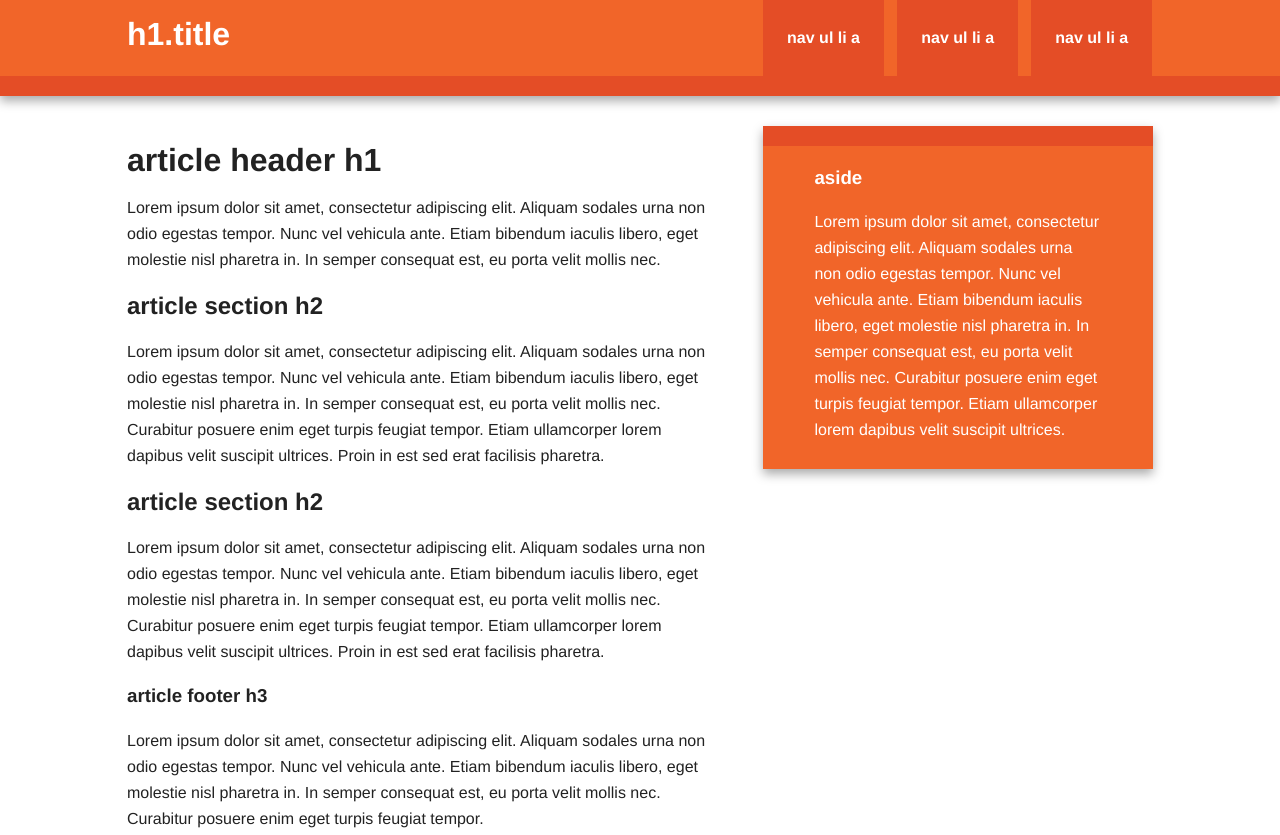
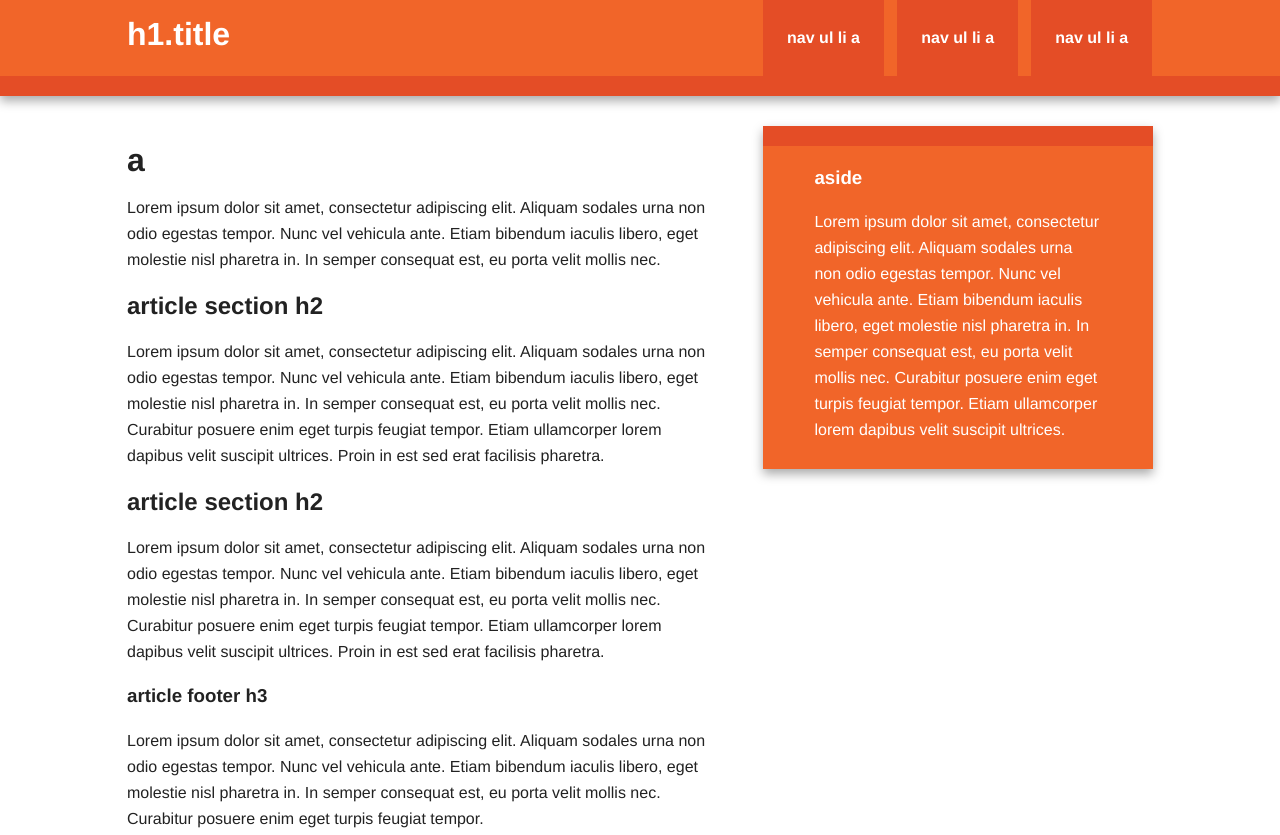
Before and after one commit to MahaKahlah/Test-repo, a plain HTML site: page index.html in a window 1280 px wide. Shown: the top 835 px of the page. Drawn offline with nearby package versions, Linux system fonts and the light colour scheme.

Commit message:
3rd commit

```diff
--- a/index.html
+++ b/index.html
@@ -39,7 +39,7 @@
 
                 <article>
                     <header>
-                        <h1>article header h1</h1>
+                        <h1>a</h1>
                         <p>Lorem ipsum dolor sit amet, consectetur adipiscing elit. Aliquam sodales urna non odio egestas tempor. Nunc vel vehicula ante. Etiam bibendum iaculis libero, eget molestie nisl pharetra in. In semper consequat est, eu porta velit mollis nec.</p>
                     </header>
                     <section>
```
